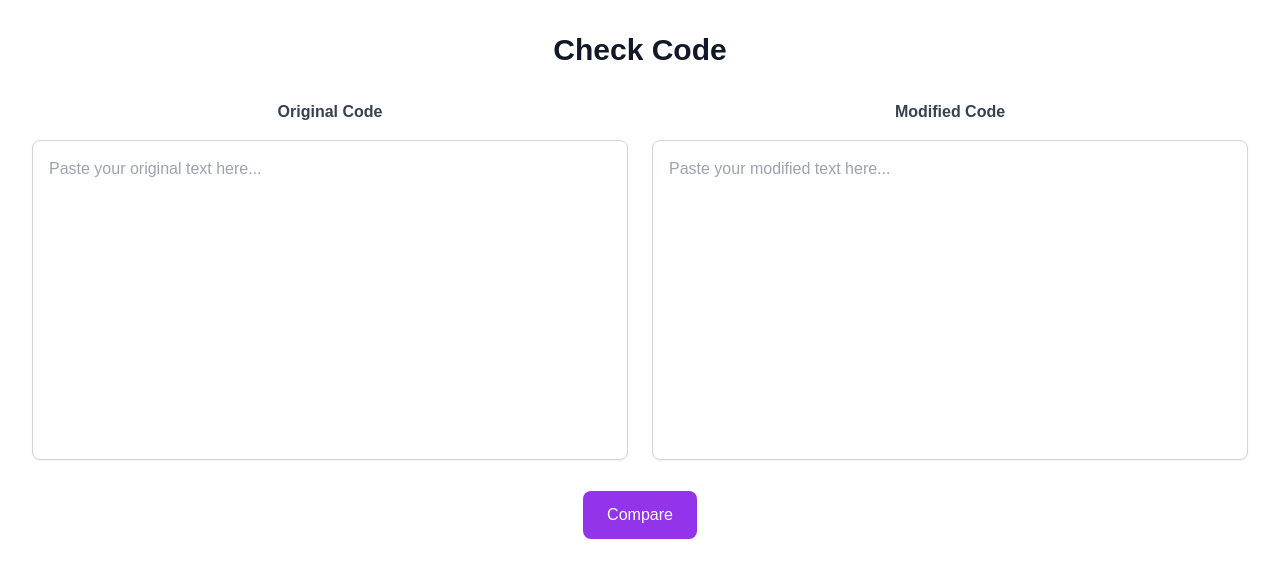
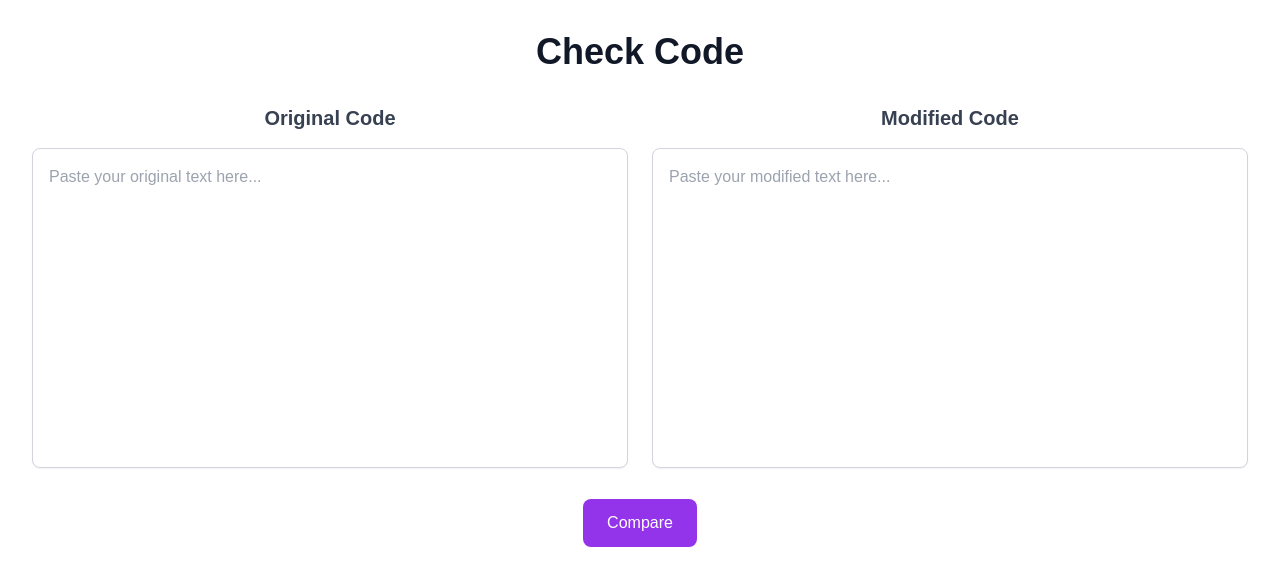
Before and after one commit to ruchap24/templateM, a Next.js app: page /checkcode in a window 1280 px wide. Shown: the top 586 px of the page. Built offline with nearby package versions, Linux system fonts and the light colour scheme; no server answers.

Commit message:
update style of CheckCode component

```diff
--- a/components/custom/CheckCode.jsx
+++ b/components/custom/CheckCode.jsx
@@ -44,18 +44,18 @@ const CheckCode = () => {
 
   return (
     <div className="container w-full mx-auto p-8 min-h-screen dark:bg-gray-900">
-      <h1 className="text-3xl font-bold text-center mb-8 text-gray-900 dark:text-gray-100">
+      <h1 className="text-4xl font-bold text-center mb-8 text-gray-900 dark:text-gray-100">
         Check Code
       </h1>
       <div className="grid grid-cols-1 md:grid-cols-2 gap-6 mb-6">
         <div className="flex flex-col group">
-          <label className="text-l font-bold mb-4 text-center text-gray-700 dark:text-gray-300">
+          <label className="text-xl font-bold mb-4 text-center text-gray-700 dark:text-gray-300">
             Original Code
           </label>
           <div className="relative">
             <textarea
               className="w-full border border-gray-300 dark:border-gray-700 rounded-lg p-4 min-h-[20rem]
-                       bg-white dark:bg-gray-900 text-gray-900 dark:text-gray-100
+                       bg-white dark:bg-gray-900 text-gray-900 dark:text-gray-300
                        shadow-sm focus:ring-2 focus:ring-purple-500 focus:border-purple-500
                        resize-none transition-colors duration-200"
               value={originalText}
@@ -66,13 +66,13 @@ const CheckCode = () => {
         </div>
 
         <div className="flex flex-col group">
-          <label className="text-l font-bold mb-4 text-center text-gray-700 dark:text-gray-300">
+          <label className="text-xl font-bold mb-4 text-center text-gray-700 dark:text-gray-300">
             Modified Code
           </label>
           <div className="relative">
             <textarea
               className="w-full border border-gray-300 dark:border-gray-700 rounded-lg p-4 min-h-[20rem]
-                       bg-white dark:bg-gray-900 text-gray-900 dark:text-gray-100
+                       bg-white dark:bg-gray-900 text-gray-900 dark:text-gray-300
                        shadow-sm focus:ring-2 focus:ring-purple-500 focus:border-purple-500
                        resize-none transition-colors duration-200"
               value={modifiedText}
```
